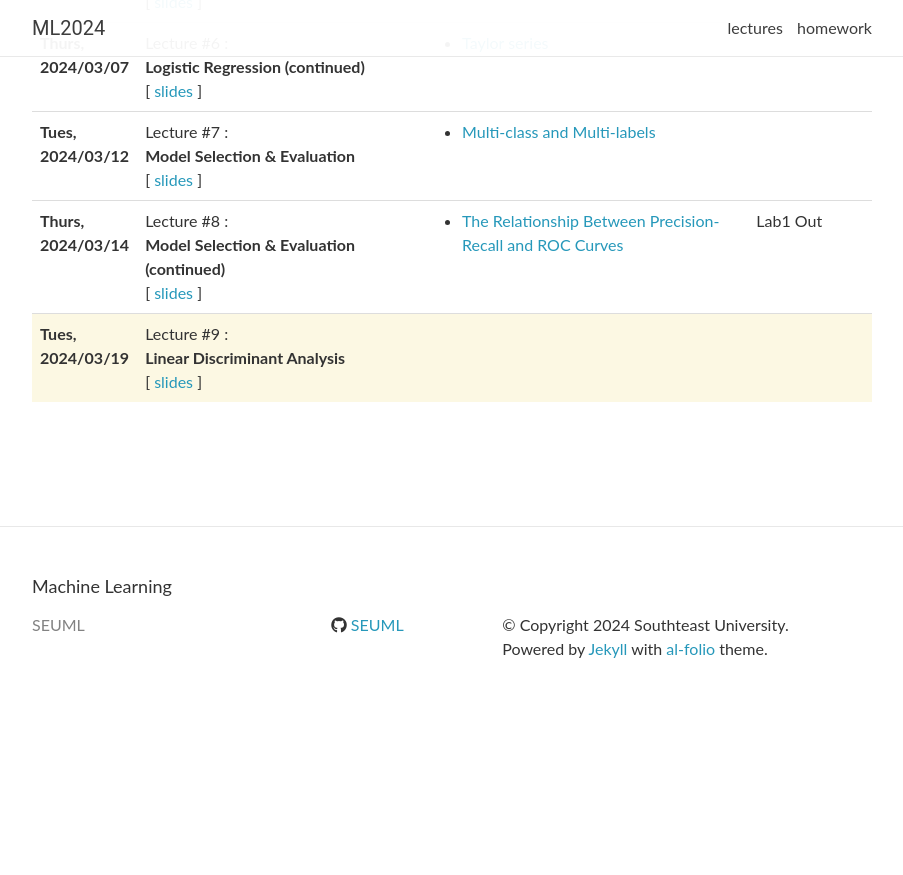
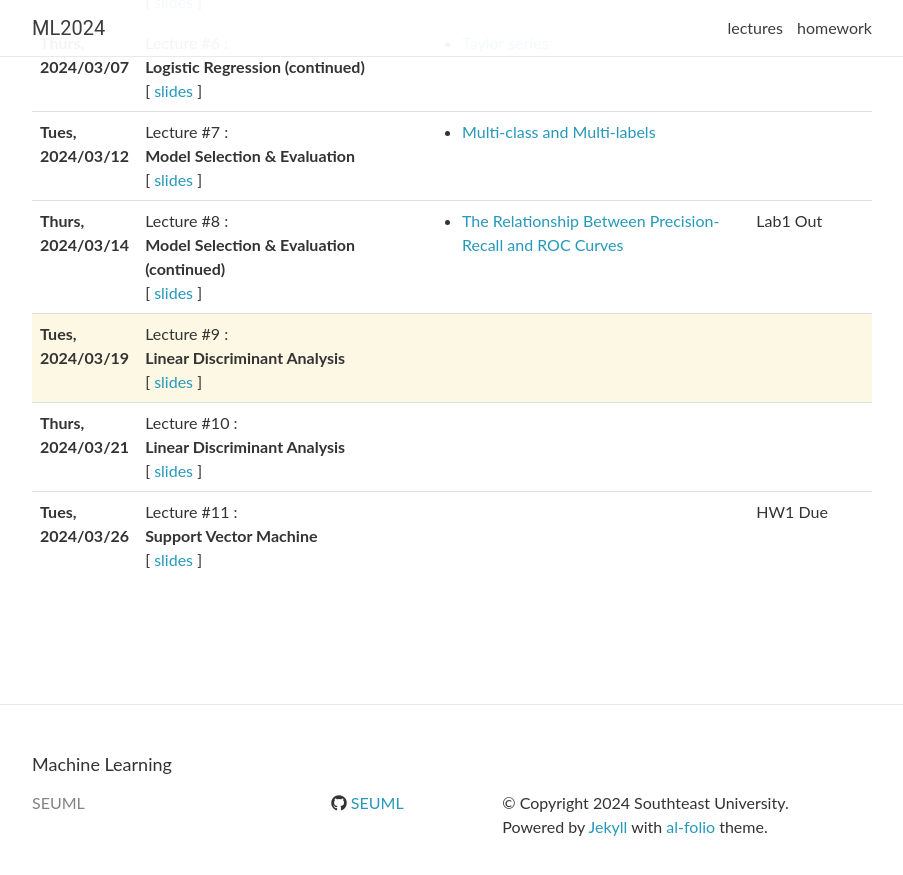
Before and after one commit to SEUML/ml-spring-2024, a Jekyll site: the page built from _pages/lectures.md, in a window 1280 px wide and 900 px high, scrolled down 684 px. Shown: the top 875 px of the window, without its empty margins (188-1091 px from the left). Built offline with Jekyll 4.4.1, drawn with Linux system fonts in a browser that asks for light colours; nearby versions of some CDN libraries; comment, search, counter and statistics services are not loaded; before the commit the page ends 1406 px from its top, so only the background shows below that.

Commit message:
first commit

```diff
--- a/_data/lectures.yml
+++ b/_data/lectures.yml
@@ -71,3 +71,17 @@
   slides: "../assets/slides/lecture5.pdf"
   readings:
   logistics:
+
+- date: Thurs, 2024/03/21
+  title: >
+    <strong> Linear Discriminant Analysis</strong>
+  slides: "../assets/slides/lecture5.pdf"
+  readings:
+  logistics:
+
+- date: Tues, 2024/03/26
+  title: >
+    <strong> Support Vector Machine </strong>
+  slides: "../assets/slides/lecture5.pdf"
+  readings:
+  logistics: HW1 Due
```
Also changed, not shown: _pages/homework.md (+2 -2 lines).
